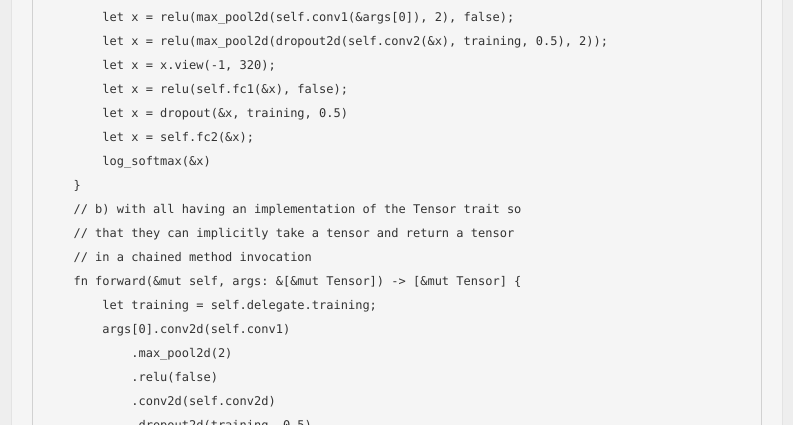
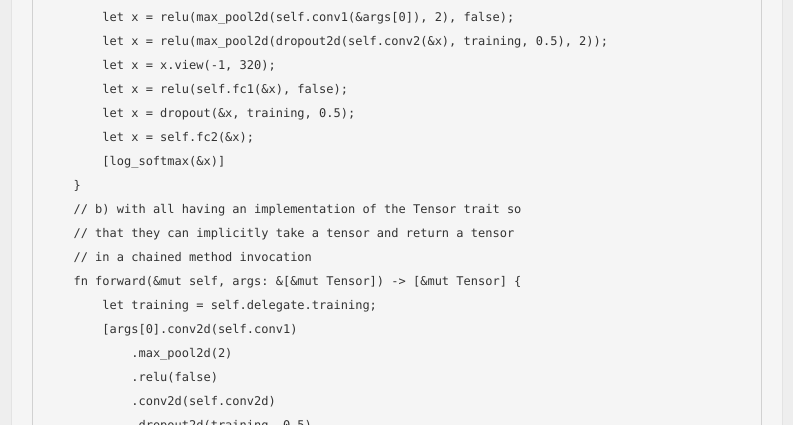
Before and after one commit to mattmacy/mattmacy.github.io, a Jekyll site: the page built from _posts/2017-05-19-Developing-A-Deep-Learning-Framework-in-Rust.md, in a window 1280 px wide and 1400 px high, scrolled down 1250 px. Shown: the part 970-1395 px from the top of the window, without its empty margins (44-837 px from the left). Built offline with Jekyll 4.4.1, drawn with Linux system fonts in a browser that asks for light colours; some of the changed text lies outside the part shown.

```diff
--- a/_posts/2017-05-19-Developing-A-Deep-Learning-Framework-in-Rust.md
+++ b/_posts/2017-05-19-Developing-A-Deep-Learning-Framework-in-Rust.md
@@ -80,16 +80,16 @@ Based on the syntactic issues I've resolved far, an implementation of the Net cl
             let x = relu(max_pool2d(dropout2d(self.conv2(&x), training, 0.5), 2));
             let x = x.view(-1, 320);
             let x = relu(self.fc1(&x), false);
-            let x = dropout(&x, training, 0.5)
+            let x = dropout(&x, training, 0.5);
             let x = self.fc2(&x);
-            log_softmax(&x)
+            [log_softmax(&x)]
         }
         // b) with all having an implementation of the Tensor trait so
         // that they can implicitly take a tensor and return a tensor
         // in a chained method invocation
         fn forward(&mut self, args: &[&mut Tensor]) -> [&mut Tensor] {
             let training = self.delegate.training;
-            args[0].conv2d(self.conv1)
+            [args[0].conv2d(self.conv1)
                 .max_pool2d(2)
                 .relu(false)
                 .conv2d(self.conv2d)
@@ -101,7 +101,7 @@ Based on the syntactic issues I've resolved far, an implementation of the Net cl
                 .relu(false)
                 .dropout(training, 0.5)
                 .linear(self.fc2)
-                .log_softmax()
+                .log_softmax()]
         }
         // Method chaining doesn't preclude the use of temporaries.
         // One can lay out the forward function in the same way as
@@ -114,7 +114,7 @@ Based on the syntactic issues I've resolved far, an implementation of the Net cl
             let x = x.linear(self.fc1).relu(false);
             let x = x.dropout(training, 0.5);
             let x = x.linear(self.fc2);
-            x.log_softmax()
+            [x.log_softmax()]
         }
         fn delegate(&mut self) -> &mut Module<'a> { &mut self.delegate }
     }
```
